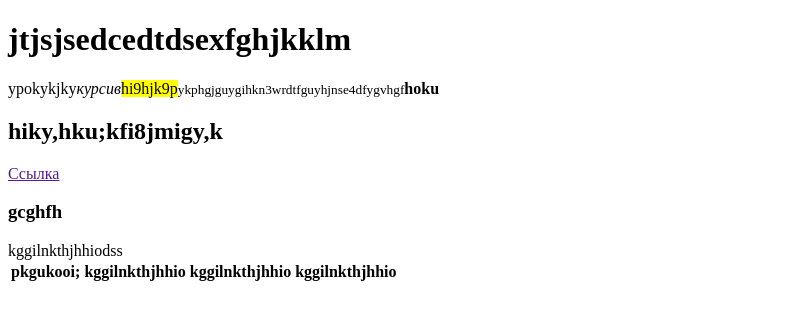
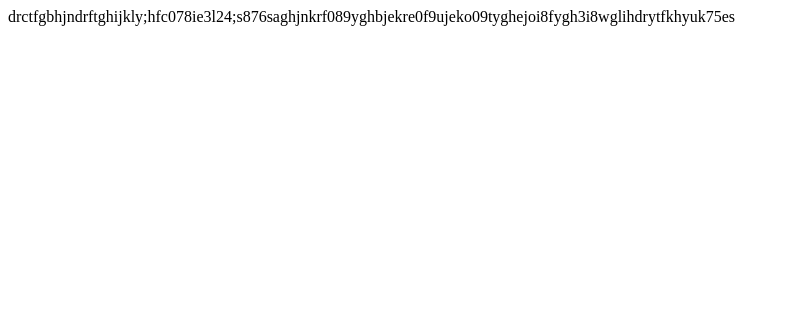
Before and after one commit to 00luna00/00luna00.github.io, a plain HTML site: page index.html in a window 1280 px wide. Shown: the whole page, without its empty margins (0-791 px from the left). Drawn offline with Linux system fonts and the light colour scheme.

Commit message:
Add files via upload

```diff
--- a/index.html
+++ b/index.html
@@ -4,27 +4,9 @@
     <meta charset="UTF-8">
     <meta http-equiv="X-UA-Compatible" content="IE=edge">
     <meta name="viewport" content="width=device-width, initial-scale=1.0">
-    <title>Document</title>
+    <title>-_-</title>
 </head>
 <body>
-    <h1>jtjsjsedcedtdsexfghjkklm</h1>
-    <p>ypokykjky<i>курсив</i><mark>hi9hjk9p</mark><small>ykphgjguygihkn3wrdtfguyhjnse4dfygvhgf</small><strong>hoku</strong></p>
-    <h2>hiky,hku;kfi8jmigy,k</h2>
-    <a href="">Ссылка</a>
-    <h3>gcghfh</h3>
-    <table>
-        <tr>
-            <th>pkgukooi;</th>
-            <th>kggilnkthjhhio</th>
-            <th>kggilnkthjhhio</th>
-            <th>kggilnkthjhhio</th
-                <th>kggilnkthjhhio</th
-        </tr>dss
-        <tr>
-            <th><img src="cat.jpg" alt=""></th>
-            <th><img src="cat2.jpg" alt=""></th>
-        </tr>
-    </table>
-    <form action="https"></form>
+    drctfgbhjndrftghijkly;hfc078ie3l24;s876saghjnkrf089yghbjekre0f9ujeko09tyghejoi8fygh3i8wglihdrytfkhyuk75es
 </body>
 </html>
```
